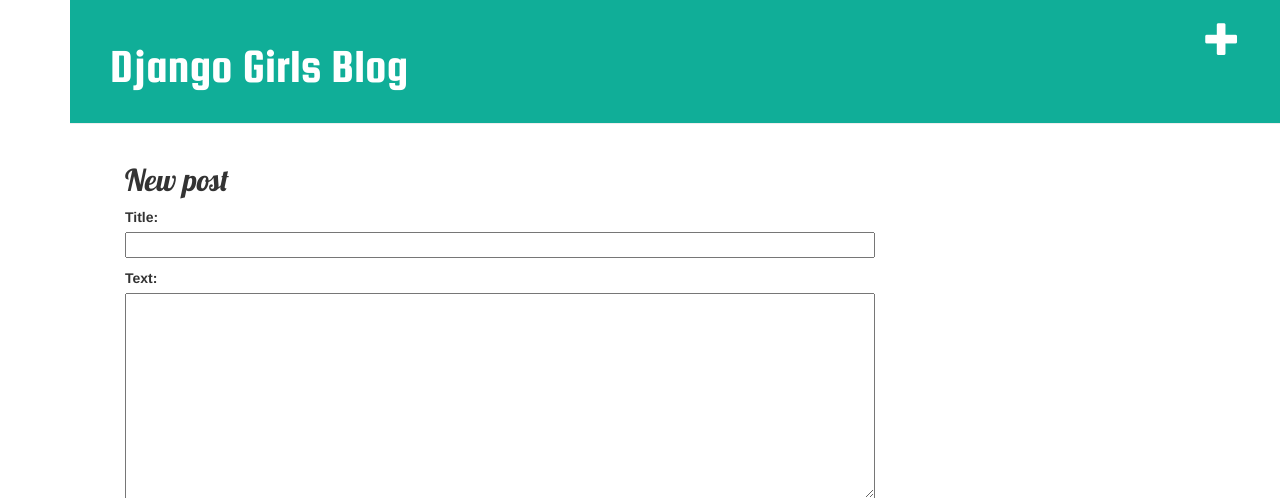
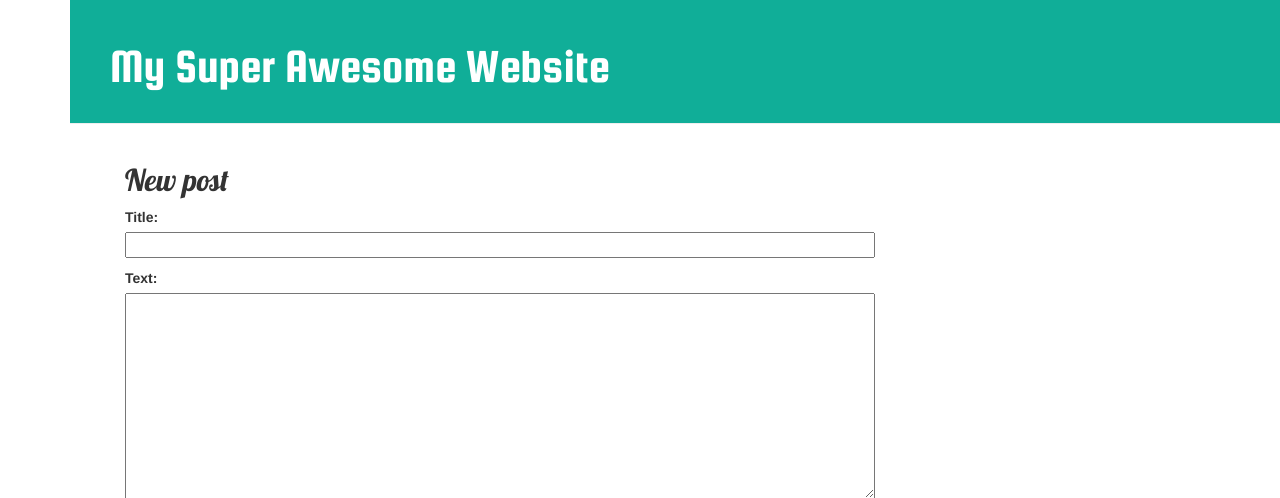
Before and after one commit to barnesybooey/my-first-blog, a Django app: page /post/new/ in a window 1280 px wide. Shown: the top 498 px of the page. Run offline with Django 3.2, Linux system fonts and the light colour scheme; some libraries are stand-ins or nearby versions.

Commit message:
Create and Editing are only available for admin

```diff
--- a/blog/templates/blog/base.html
+++ b/blog/templates/blog/base.html
@@ -1,7 +1,7 @@
 {% load static %}
 <html>
     <head>
-        <title>Django Girls blog</title>
+        <title>My Super Awesome Website</title>
         <link rel="stylesheet" href="//maxcdn.bootstrapcdn.com/bootstrap/3.2.0/css/bootstrap.min.css">
         <link rel="stylesheet" href="//maxcdn.bootstrapcdn.com/bootstrap/3.2.0/css/bootstrap-theme.min.css">
 
@@ -11,8 +11,10 @@
     </head>
     <body>
         <div class="page-header">
-            <a href="{% url 'post_new' %}" class="top-menu"><span class="glyphicon glyphicon-plus"></span></a>
-            <h1><a href="/">Django Girls Blog</a></h1>
+            {% if user.is_authenticated %}
+                <a href="{% url 'post_new' %}" class="top-menu"><span class="glyphicon glyphicon-plus"></span></a>
+            {% endif %}
+            <h1><a href="/">My Super Awesome Website</a></h1>
         </div>
         <div class="content container">
             <div class="row">
--- a/blog/templates/blog/post_detail.html
+++ b/blog/templates/blog/post_detail.html
@@ -7,7 +7,9 @@
                 {{ post.published_date }}
             </div>
         {% endif %}
-        <a class="btn btn-default" href="{% url 'post_edit' pk=post.pk %}"><span class="glyphicon glyphicon-pencil"></span></a>
+        {% if user.is_authenticated %}
+            <a class="btn btn-default" href="{% url 'post_edit' pk=post.pk %}"><span class="glyphicon glyphicon-pencil"></span></a>
+        {% endif %}
         <h2>{{ post.title }}</h2>
         <p>{{ post.text|linebreaksbr }}</p>
     </div>
```
